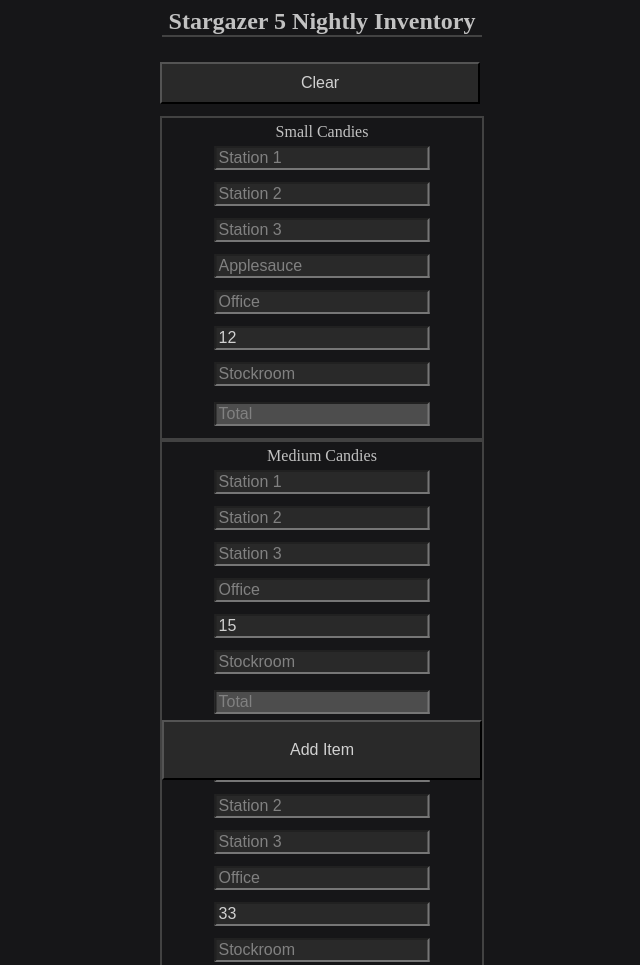
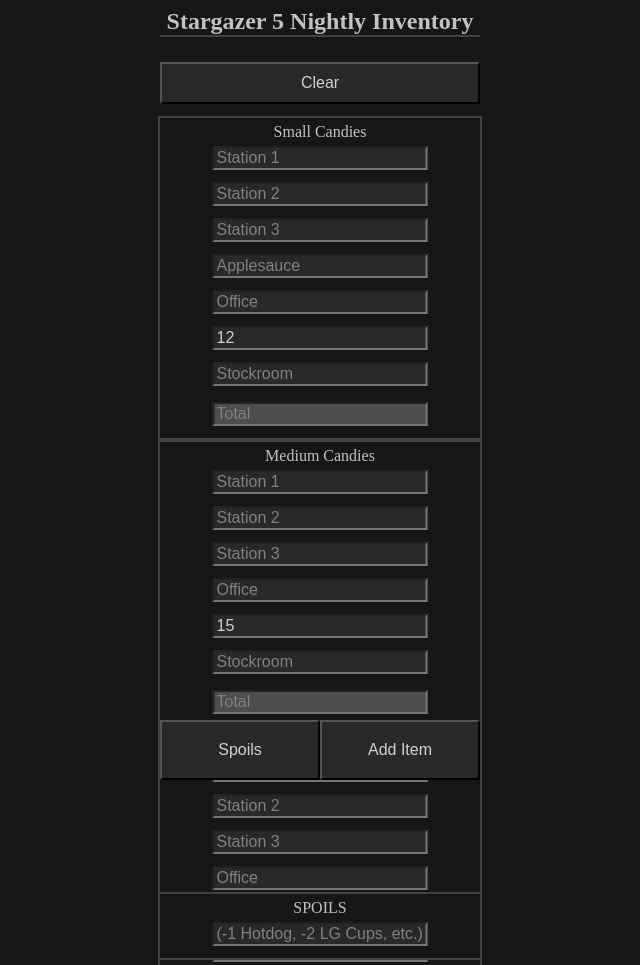
Before and after one commit to Wertredgreen/wertredgreen.github.io, a plain HTML site: page index.html in a window 1280 px wide. Shown: the top 965 px of the page, without its empty margins (320-960 px from the left). Drawn offline with Linux system fonts and the light colour scheme.

Commit message:
Update Spoils Functionality

```diff
--- a/index.html
+++ b/index.html
@@ -1,6 +1,6 @@
 <html lang="en">
 <head>
-<meta name="viewport" content="width=device-width, initial-scale=1", maximum-scale=1.0, minimum-scale=1.0, user-scalable=0">
+<meta name="viewport" content="width=device-width, initial-scale=1", maximum-scale=1.0, minimum-scale=1.0, user-scalable=0>
 <title>Nightly Inventory</title>
 </head>
 <body>
@@ -8,6 +8,7 @@
     <h2 id="nightlyinvhead" style="text-align: center;">Stargazer 5 Nightly Inventory</h2>
     <br><br><br>
     <input type="button" value="Add Item" id="addItem" class="addItem">
+    <input type="button" value="Spoils" id="spoilsmenu" class="spoilsmenu" onclick="javascript: spoilsmenushow();">
 <smbrk>
     <input type="button" value="Clear" id="Calculate" onclick="clearreload()">
 <br><br><br><br>
@@ -263,7 +264,7 @@
 <input type="number" id="totalncho" class="totals" name="ttlncho" placeholder="Total" readonly>
 <br><br><br><br>
 </div>
-<div class="CountBox">
+<div class="CountBox Spoilsbox">
     <br><br><br>
     <header class="CountHead">SPOILS</header>
     <br><br><br>
@@ -281,6 +282,8 @@
 
 <script>
 var totalTemplates = 0;
+
+document.getElementById( "spoilsmenu" ).setAttribute( "onClick", "javascript: spoilsmenushow();" );
 
        document.getElementById('countForm').addEventListener('submit', function (event) {
             // Prevent the form from submitting immediately
@@ -307,9 +310,23 @@ var totalTemplates = 0;
                 event.target.submit();
             }
         });
-function spoilsmenu() {
-    alert("Spoils");
+
+function spoilsmenushow() {
+    const spoilsbox = document.querySelectorAll('.Spoilsbox');
+    spoilsbox.forEach((element) => {
+        element.style.animation = 'spoilsreveal 0.4s forwards';
+    });
+    document.getElementById( "spoilsmenu" ).setAttribute( "onClick", "javascript: spoilsmenuhide();" );
 }
+
+function spoilsmenuhide() {
+    const spoilsbox = document.querySelectorAll('.Spoilsbox');
+    spoilsbox.forEach((element) => {
+        element.style.animation = 'spoilshide 0.4s forwards';
+    });
+    document.getElementById( "spoilsmenu" ).setAttribute( "onClick", "javascript: spoilsmenushow();" );
+}
+
 function addNewItem(numInputs, countBoxHeader) {
     totalTemplates++;
     var template = ` <input type="text" class="CountHead numberspans" value="${numInputs}" name="numSpansitm${totalTemplates}" readonly>
@@ -721,9 +738,6 @@ document.getElementById("iccup2").value = getSavedValue("iccup2");
 document.getElementById("htdg1").value = getSavedValue("htdg1");
 document.getElementById("htdg2").value = getSavedValue("htdg2");
 
-document.getElementById("gbcp1").value = getSavedValue("gbcp1");
-document.getElementById("gbcp2").value = getSavedValue("gbcp2");
-
 
         //Save the value function - save it to localStorage as (ID, VALUE)
         function saveValue(e){
@@ -762,7 +776,7 @@ smbrk{
     left: 50%;
     padding-top: 8px;
     margin-top: -8px;
-    margin-left: -158px;
+    margin-left: -160px;
     margin-bottom:2px;
     border-bottom: 2px solid rgb(66, 66, 66);
     color:#c2c2c2;
@@ -890,12 +904,22 @@ textarea {
  100% { transform: translateX(-50%) }
 }
 
+@keyframes spoilsreveal {
+ 0% { bottom: -20%; }
+ 100% { bottom: 85px; }
+}
+
+@keyframes spoilshide {
+ 0% { bottom: 85px; }
+ 100% { bottom: -20%; }
+}
+
 ::placeholder {
   color: rgb(129, 129, 129);
   opacity: 1;
 }
 .content {
-  max-width: 320px;
+  max-width: 324px;
   margin: auto;
 }
 .hotdoggif {
@@ -908,8 +932,8 @@ textarea {
 .red-border {
   border: 1px solid red;
 }
-.addItem{
-    width: 320px;
+.addItem, .spoilsmenu{
+    width: 160px;
     height: 60px;
     position: fixed;
     margin: auto;
@@ -917,9 +941,18 @@ textarea {
     z-index: 9;
     left: 50%;
     transform:translateX(-50%);
-    margin-left: 2px;
 }
-
+.additem {
+  margin-left: 80px;
+}
+.spoilsmenu {
+  margin-left: -80px;
+}
+.Spoilsbox {
+  position: fixed;
+  bottom: -20%;
+  z-index:100;
+}
 
 </style>
 </div>
```
